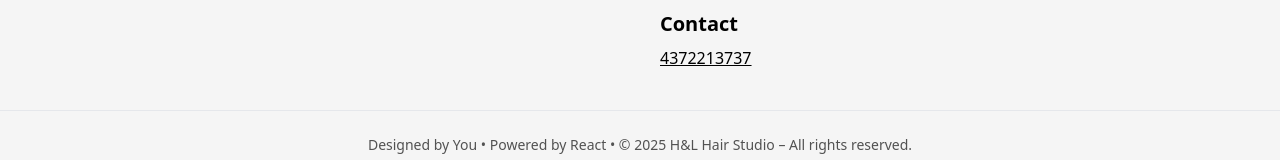
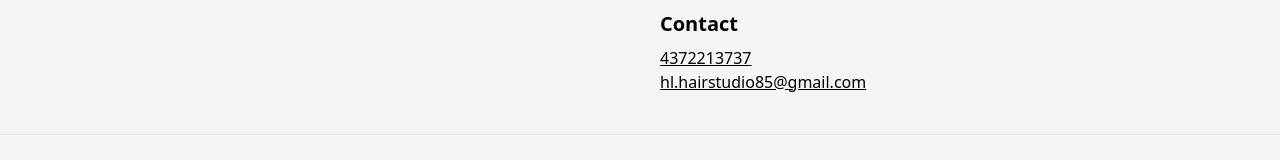
Before and after one commit to tavanmohammed/h-L-Hair-Studio, a React app in the folder frontend/: page / in a window 1280 px wide. Shown: the part 3164-3324 px from the top of the page. Built offline with nearby package versions, Linux system fonts and the light colour scheme; grey boxes are pictures that could not be loaded; the HTML template or start-up script is replaced by a standard one.

Commit message:
Update contact information in Footer component

```diff
--- a/frontend/src/components/Footer.jsx
+++ b/frontend/src/components/Footer.jsx
@@ -45,6 +45,10 @@ export default function Footer() {
           <h4 className="text-xl font-semibold mt-6 mb-2">Contact</h4>
           <p>
             <a href="tel:16478894197" className="underline">4372213737</a>
+             <a href="mailto:hl.hairstudio85@gmail.com" className="underline block">
+               hl.hairstudio85@gmail.com
+
+  </a>
           </p>
         </div>
 
```
